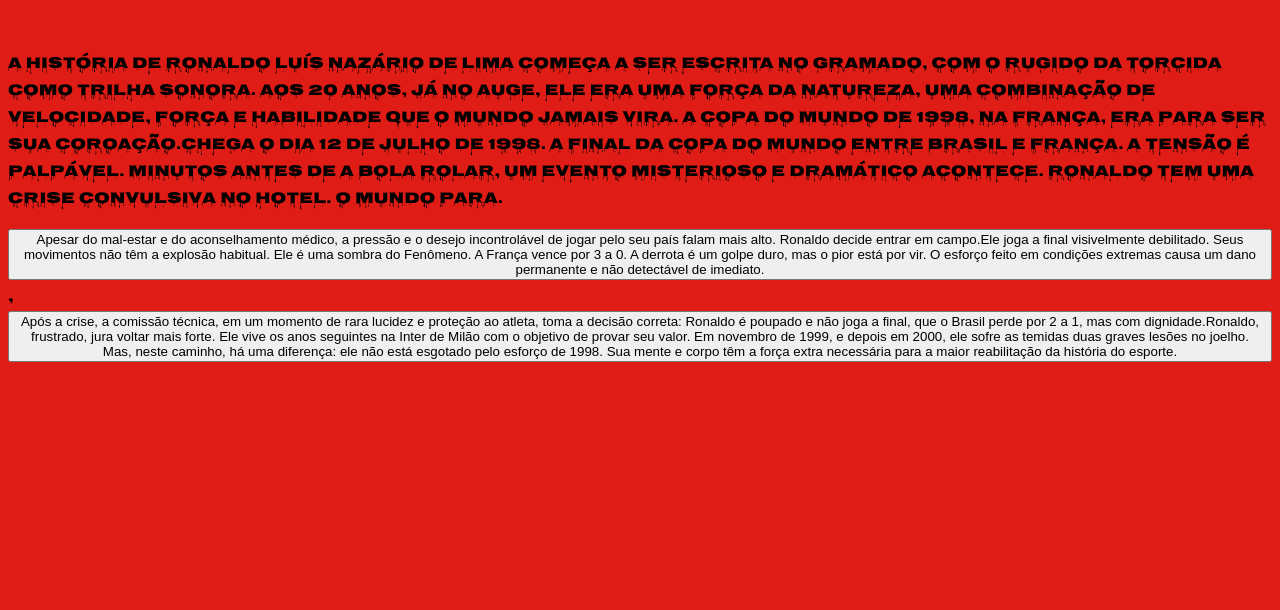
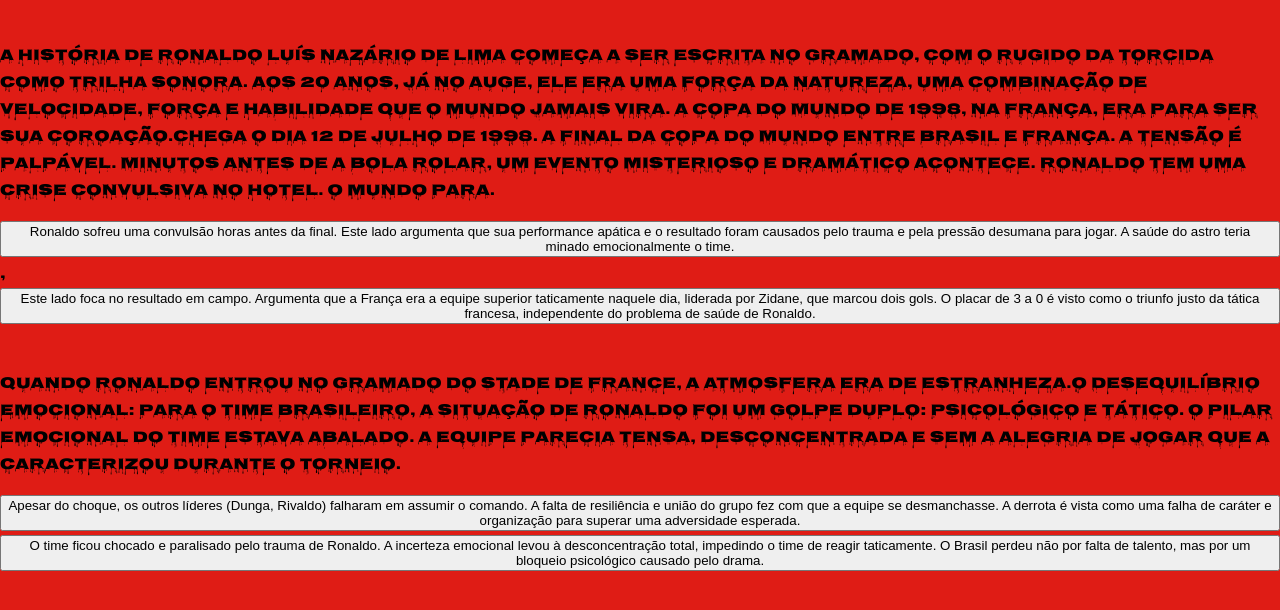
Before and after one commit to andrielmatta-blip/Historia, a plain HTML site: page index.html in a window 1280 px wide. Drawn offline with Linux system fonts and the light colour scheme; a web font is replaced by a local one.

Commit message:
Add files via upload

```diff
--- a/index.html
+++ b/index.html
@@ -9,11 +9,17 @@
 </head>
 <body>
     <main>
-        <div>
+        <div class="passo ativo" id="passo-0">
             <img src="" alt="">
             <p>A história de Ronaldo Luís Nazário de Lima começa a ser escrita no gramado, com o rugido da torcida como trilha sonora. Aos 20 anos, já no auge, ele era uma força da natureza, uma combinação de velocidade, força e habilidade que o mundo jamais vira. A Copa do Mundo de 1998, na França, era para ser sua coroação.Chega o dia 12 de julho de 1998. A Final da Copa do Mundo entre Brasil e França. A tensão é palpável. Minutos antes de a bola rolar, um evento misterioso e dramático acontece. Ronaldo tem uma crise convulsiva no hotel. O mundo para.</p>
-            <button>Apesar do mal-estar e do aconselhamento médico, a pressão e o desejo incontrolável de jogar pelo seu país falam mais alto. Ronaldo decide entrar em campo.Ele joga a final visivelmente debilitado. Seus movimentos não têm a explosão habitual. Ele é uma sombra do Fenômeno. A França vence por 3 a 0. A derrota é um golpe duro, mas o pior está por vir. O esforço feito em condições extremas causa um dano permanente e não detectável de imediato.</button>
-            ,<button>Após a crise, a comissão técnica, em um momento de rara lucidez e proteção ao atleta, toma a decisão correta: Ronaldo é poupado e não joga a final, que o Brasil perde por 2 a 1, mas com dignidade.Ronaldo, frustrado, jura voltar mais forte. Ele vive os anos seguintes na Inter de Milão com o objetivo de provar seu valor. Em novembro de 1999, e depois em 2000, ele sofre as temidas duas graves lesões no joelho. Mas, neste caminho, há uma diferença: ele não está esgotado pelo esforço de 1998. Sua mente e corpo têm a força extra necessária para a maior reabilitação da história do esporte.</button>
+            <button class="btn-proximo" data-proximo="1">Ronaldo sofreu uma convulsão horas antes da final. Este lado argumenta que sua performance apática e o resultado foram causados pelo trauma e pela pressão desumana para jogar. A saúde do astro teria minado emocionalmente o time.</button>
+            ,<button class="btn-proximo" data-proximo="2">Este lado foca no resultado em campo. Argumenta que a França era a equipe superior taticamente naquele dia, liderada por Zidane, que marcou dois gols. O placar de 3 a 0 é visto como o triunfo justo da tática francesa, independente do problema de saúde de Ronaldo.</button>
+        </div>
+        <div class="passo" id="passo-1">
+            <img src="" alt="">
+            <p>Quando Ronaldo entrou no gramado do Stade de France, a atmosfera era de estranheza.O Desequilíbrio Emocional: Para o time brasileiro, a situação de Ronaldo foi um golpe duplo: psicológico e tático. O pilar emocional do time estava abalado. A equipe parecia tensa, desconcentrada e sem a alegria de jogar que a caracterizou durante o torneio.</p>
+            <button class="btn-proximo" data-proximo="3">Apesar do choque, os outros líderes (Dunga, Rivaldo) falharam em assumir o comando. A falta de resiliência e união do grupo fez com que a equipe se desmanchasse. A derrota é vista como uma falha de caráter e organização para superar uma adversidade esperada.</button>
+            <button class="btn-proximo" data-proximo="4">O time ficou chocado e paralisado pelo trauma de Ronaldo. A incerteza emocional levou à desconcentração total, impedindo o time de reagir taticamente. O Brasil perdeu não por falta de talento, mas por um bloqueio psicológico causado pelo drama.</button>
         </div>
     </main>
 </body>
--- a/style.css
+++ b/style.css
@@ -13,4 +13,9 @@
 body{
     background-color: var(--vermelho);
     font-family: var(--texto);
+    display: flex;
+    align-items: center;
+    justify-content: center;
+    margin: 0;
+    padding: 0;
 }
```
